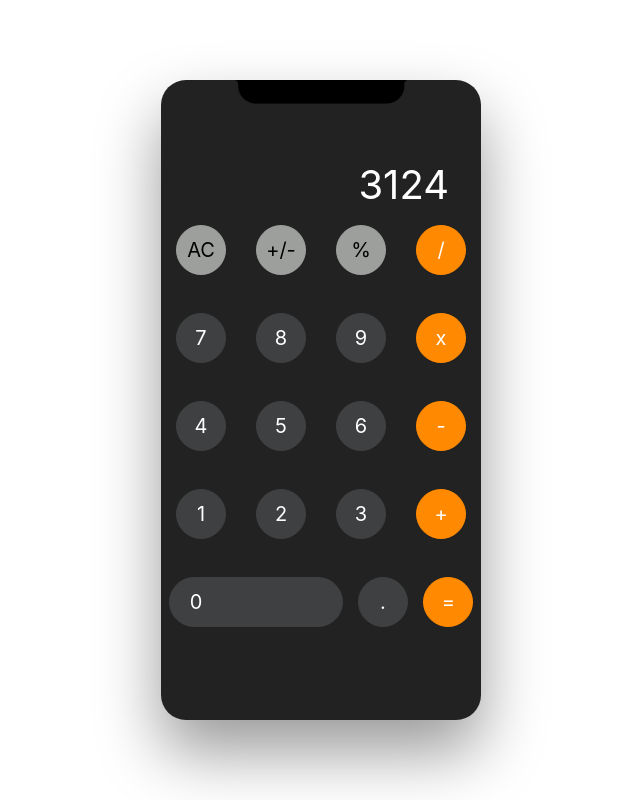
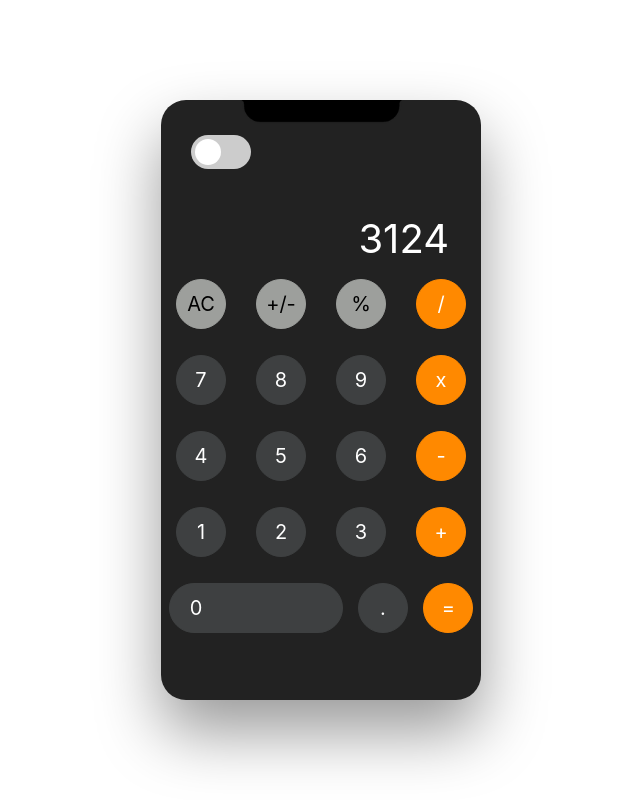
Before and after one commit to BostonRohan/Calculator, a React (Create React App) app: page / in a window 1280 px wide. Shown: the whole page, without its empty margins (319-959 px from the left). Built offline with nearby package versions, Linux system fonts and the light colour scheme.

Commit message:
finished styles

```diff
--- a/src/layout/Calculator/Calculator.js
+++ b/src/layout/Calculator/Calculator.js
@@ -1,8 +1,10 @@
 import React from "react";
 import Screen from "./Screen/Screen";
 import Keypad from "./Keypad/Keypad";
+import Toggle from "./Toggle/Toggle";
 const calculator = () => (
   <main className="calculator">
+    <Toggle />
     <Screen />
     <Keypad />
   </main>
--- /dev/null
+++ b/src/layout/Calculator/Toggle/Toggle.js
@@ -0,0 +1,10 @@
+import React from "react";
+const toggle = () => (
+  <div className="toggle">
+    <label className="switch">
+      <input type="checkbox"></input>
+      <span className="slider round"></span>
+    </label>
+  </div>
+);
+export default toggle;
--- a/src/styles/App.css
+++ b/src/styles/App.css
@@ -15,12 +15,74 @@
   height: 100vh;
   width: 100%;
 }
+/* Toggle Styles*/
+.toggle {
+  top: 35px;
+  left: 30px;
+  position: relative;
+}
+/* The switch - the box areound the slider */
+.switch {
+  position: relative;
+  display: inline-block;
+  width: 60px;
+  height: 34px;
+}
+/* Hide default HTML checkbox */
+.switch input {
+  opacity: 0;
+  width: 0;
+  height: 0;
+}
+/* The slider */
+.slider {
+  position: absolute;
+  cursor: pointer;
+  top: 0;
+  left: 0;
+  right: 0;
+  bottom: 0;
+  background-color: #ccc;
+  -webkit-transition: 0.4s;
+  transition: 0.4s;
+}
+.slider:before {
+  position: absolute;
+  content: "";
+  height: 26px;
+  width: 26px;
+  left: 4px;
+  bottom: 4px;
+  background-color: white;
+  -webkit-transition: 0.4s;
+  transition: 0.4s;
+}
+input:checked + .slider {
+  background-color: var(--operation-button-color);
+}
+input:focus + .slider {
+  box-shadow: 0 0 1px var(--operation-button-color);
+}
+input:checked + .slider:before {
+  -webkit-transform: translateX(26px);
+  -ms-transform: translateX(26px);
+  transform: translateX(26px);
+}
+/*Rounded sliders */
+.slider.round {
+  border-radius: 34px;
+}
+.slider:before {
+  border-radius: 50%;
+}
+/* End Toggle Styles */
+
 .calculator {
   background-image: url("./iphone-x-wallpaper-notch-template.webp");
   background-size: contain;
   background-repeat: no-repeat;
   background-position: center top;
-  height: 80vh;
+  height: 75vh;
   width: 25%;
   box-shadow: 0 2rem 4rem var(--shadow);
   background-color: var(--color-light-black);
@@ -35,7 +97,7 @@
   padding-bottom: 5%;
 }
 .keypad_row {
-  height: 11vh;
+  height: 9.5vh;
   width: 100%;
   display: flex;
   justify-content: space-around;
```
Also changed, not shown: src/buttondata.js (deleted, +0 -74 lines).
